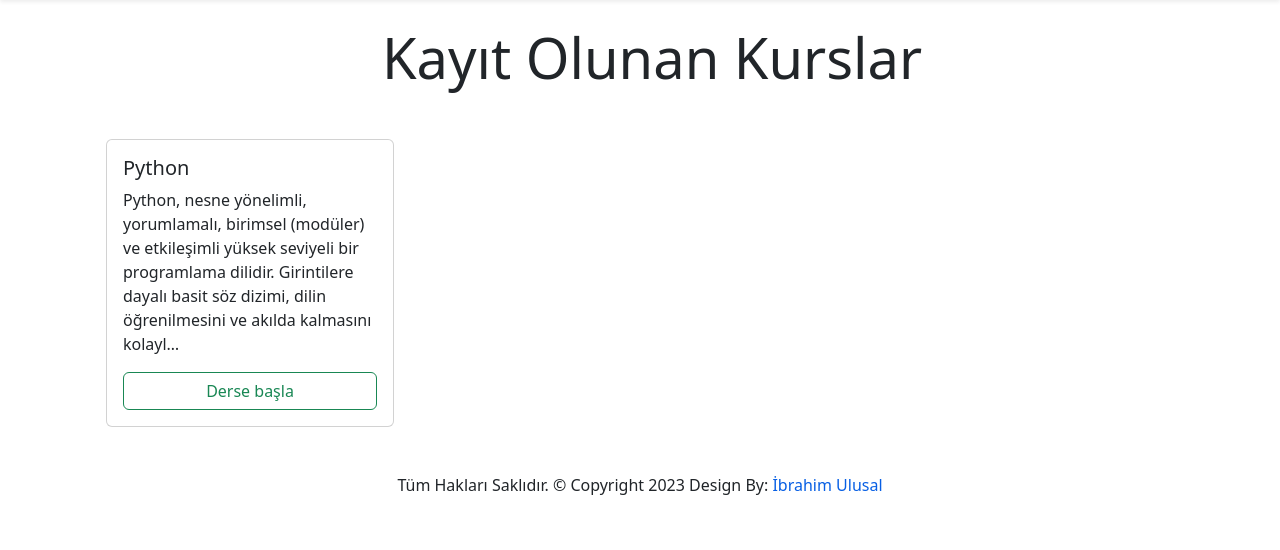
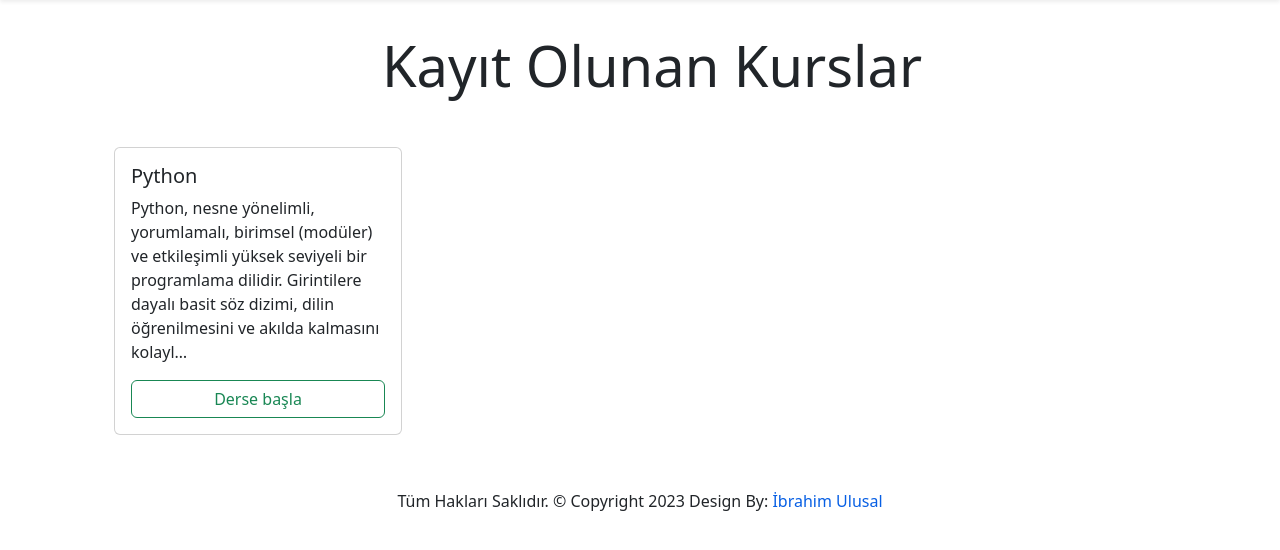
Before and after one commit to Ibrahim-Ulusall/my-website, a Django app: page /accounts/dashboard in a window 1280 px wide. Shown: the part 56-606 px from the top of the page. Run offline with Django 4.2, Linux system fonts and the light colour scheme; a user stored in the database is signed in; data comes from the database, SQL or seed files in the repository; some libraries are stand-ins or nearby versions.

Commit message:
dashboard güncellendi

```diff
--- a/templates/accountsAppFiles/dashboard.html
+++ b/templates/accountsAppFiles/dashboard.html
@@ -9,7 +9,7 @@
 <div class="container mt-4">
     <div class="row ms-auto">
         <div class="col-lg-12">
-            <div class="row ms-auto">
+            <div class="row ms-auto p-2">
                 {% if messages %}
                     {% for message in messages %}
                         <div class="alert alert-{{ message.tags }}">{{ message }}</div>
```
